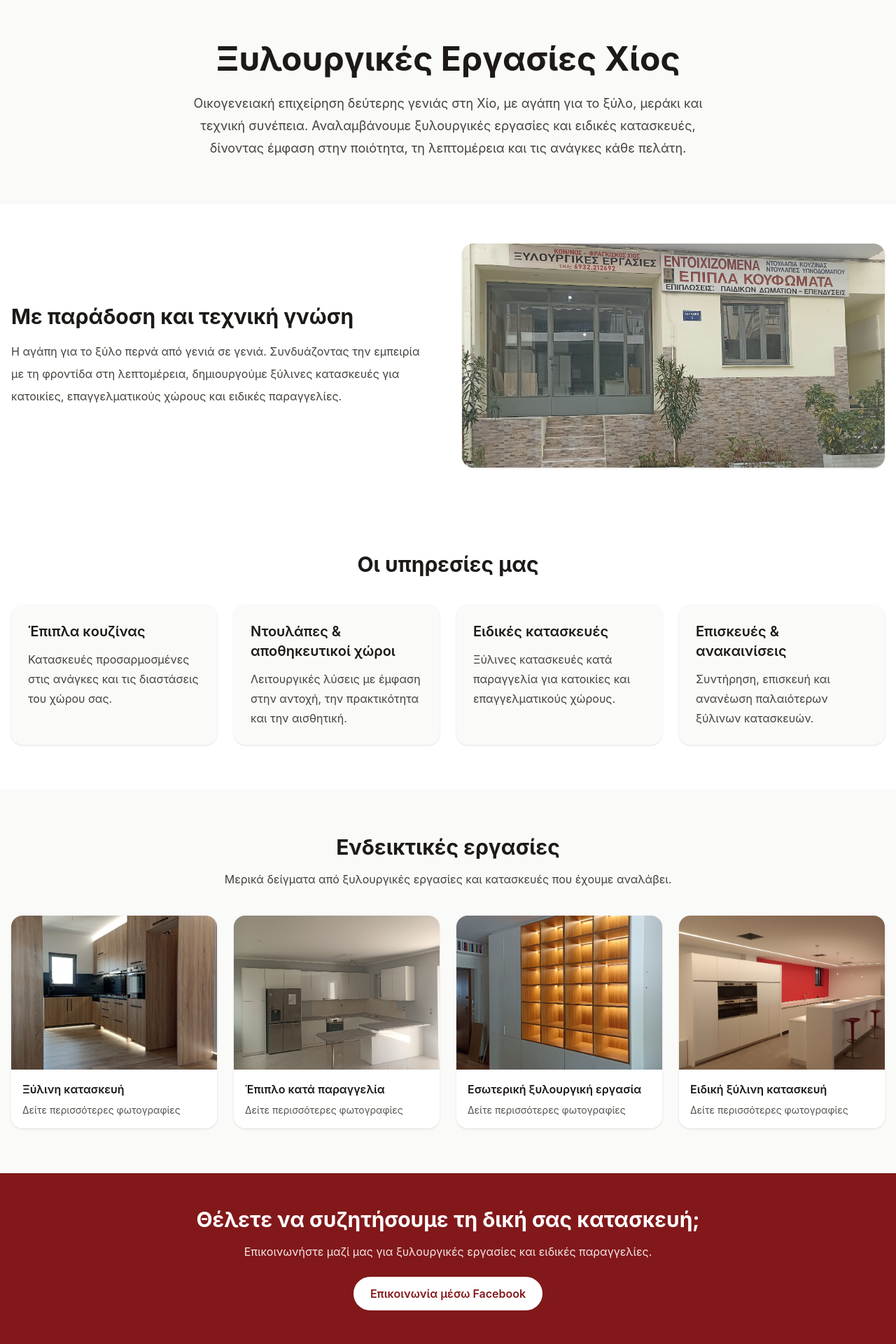
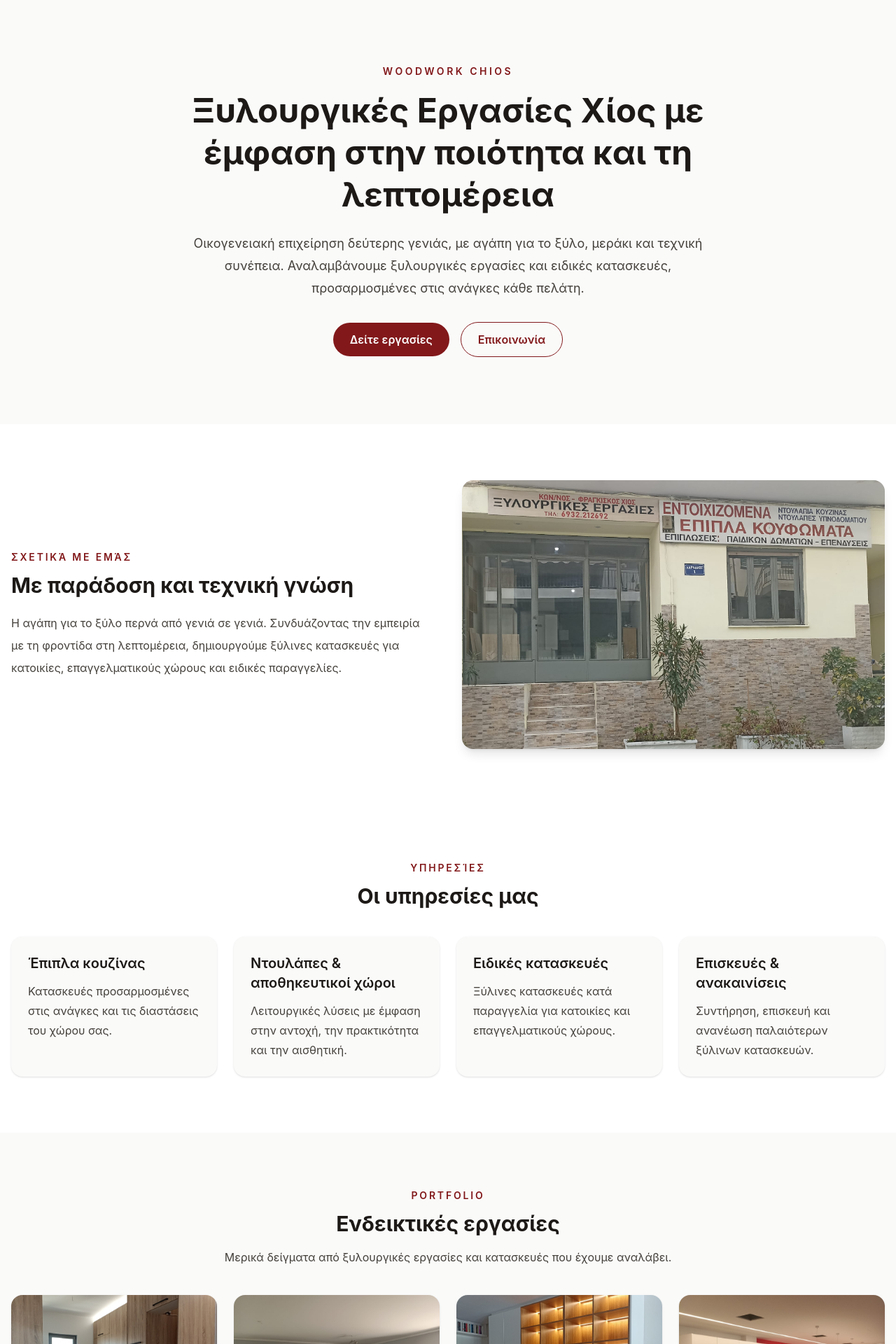
Before and after one commit to jroumpekas/woodwork-chios, a React (Vite) app: page / in a window 1280 px wide. Shown: the part 100-2020 px from the top of the page at 70% size. Built offline with nearby package versions, Linux system fonts and the light colour scheme.

Commit message:
style(homepage): improve section spacing and responsiveness

```diff
--- a/src/sections/AboutSection.tsx
+++ b/src/sections/AboutSection.tsx
@@ -2,14 +2,18 @@ import building from "../assets/building.jpg";
 
 const AboutSection = () => {
     return (
-        <section className="bg-white py-14">
-            <div className="container mx-auto px-4 grid md:grid-cols-2 gap-10 items-center">
+        <section className="bg-white py-14 md:py-20">
+            <div className="container mx-auto grid items-center gap-10 px-4 md:grid-cols-2">
                 <div>
-                    <h2 className="text-3xl font-bold mb-4">
+                    <p className="mb-3 text-sm font-semibold uppercase tracking-[0.2em] text-red-900">
+                        Σχετικά με εμάς
+                    </p>
+
+                    <h2 className="mb-5 text-2xl font-bold text-stone-900 md:text-3xl">
                         Με παράδοση και τεχνική γνώση
                     </h2>
 
-                    <p className="text-stone-700 leading-8">
+                    <p className="text-base leading-8 text-stone-700">
                         Η αγάπη για το ξύλο περνά από γενιά σε γενιά. Συνδυάζοντας την
                         εμπειρία με τη φροντίδα στη λεπτομέρεια, δημιουργούμε ξύλινες
                         κατασκευές για κατοικίες, επαγγελματικούς χώρους και ειδικές
@@ -17,11 +21,12 @@ const AboutSection = () => {
                     </p>
                 </div>
 
-                <div className="bg-stone-200 rounded-2xl overflow-hidden shadow">
+                <div className="overflow-hidden rounded-2xl bg-stone-200 shadow-lg">
                     <img
                         src={building}
-                        alt="Ξυλουργικές εργασίες"
-                        className="w-full h-[320px] object-cover"
+                        alt="Εργαστήριο ξυλουργικών εργασιών Χίος"
+                        className="h-64 w-full object-cover sm:h-80 md:h-96"
+                        loading="lazy"
                     />
                 </div>
             </div>
--- a/src/sections/ContactSection.tsx
+++ b/src/sections/ContactSection.tsx
@@ -1,24 +1,37 @@
 const ContactSection = () => {
     return (
-        <section className="bg-red-900 text-white py-12 text-center">
-            <div className="container mx-auto px-4">
-                <h2 className="text-3xl font-bold mb-4">
+        <section id="contact" className="bg-red-900 py-14 text-white md:py-20 scroll-mt-24">
+            <div className="container mx-auto px-4 text-center">
+                <p className="mb-3 text-sm font-semibold uppercase tracking-[0.2em] text-white/70">
+                    Επικοινωνία
+                </p>
+
+                <h2 className="mx-auto max-w-2xl text-2xl font-bold md:text-3xl">
                     Θέλετε να συζητήσουμε τη δική σας κατασκευή;
                 </h2>
 
-                <p className="mb-6 text-white/90">
-                    Επικοινωνήστε μαζί μας για ξυλουργικές εργασίες και ειδικές
-                    παραγγελίες.
+                <p className="mx-auto mt-4 max-w-2xl leading-8 text-white/90">
+                    Επικοινωνήστε μαζί μας για ξυλουργικές εργασίες, ειδικές παραγγελίες
+                    και κατασκευές προσαρμοσμένες στις ανάγκες σας.
                 </p>
 
+                <div className="mt-8 flex flex-col items-center justify-center gap-4 sm:flex-row">
                     <a
                         href="https://www.facebook.com/TO-DIKO-SOU-LINK"
                         target="_blank"
                         rel="noopener noreferrer"
-                    className="inline-block bg-white text-red-900 px-6 py-3 rounded-full font-semibold hover:bg-stone-100 transition"
+                        className="rounded-full bg-white px-6 py-3 font-semibold text-red-900 transition hover:bg-stone-100"
                     >
                         Επικοινωνία μέσω Facebook
                     </a>
+
+                    <a
+                        href="#works"
+                        className="rounded-full border border-white px-6 py-3 font-semibold text-white transition hover:bg-white hover:text-red-900"
+                    >
+                        Δείτε εργασίες
+                    </a>
+                </div>
             </div>
         </section>
     );
--- a/src/sections/GallerySection.tsx
+++ b/src/sections/GallerySection.tsx
@@ -1,34 +1,43 @@
 import { Link } from "react-router-dom";
-import {works} from "../data/work";
+import { works } from "../data/work";
 
 const GallerySection = () => {
     return (
-        <section className="container mx-auto px-4 py-16">
-            <h2 className="text-3xl font-bold text-center mb-4">
-                Ενδεικτικές εργασίες
-            </h2>
+        <section id="works" className="container mx-auto px-4 py-14 md:py-20 scroll-mt-24">
+            <div className="mx-auto mb-10 max-w-2xl text-center">
+                <p className="mb-3 text-sm font-semibold uppercase tracking-[0.2em] text-red-900">
+                    Portfolio
+                </p>
 
-            <p className="text-center text-stone-700 mb-10">
-                Μερικά δείγματα από ξυλουργικές εργασίες και κατασκευές που έχουμε
-                αναλάβει.
-            </p>
+                <h2 className="text-2xl font-bold text-stone-900 md:text-3xl">
+                    Ενδεικτικές εργασίες
+                </h2>
 
-            <div className="grid grid-cols-1 sm:grid-cols-2 md:grid-cols-4 gap-6">
+                <p className="mt-4 leading-7 text-stone-700">
+                    Μερικά δείγματα από ξυλουργικές εργασίες και κατασκευές που έχουμε αναλάβει.
+                </p>
+            </div>
+
+            <div className="grid grid-cols-1 gap-6 sm:grid-cols-2 lg:grid-cols-4">
                 {works.map((work) => (
                     <Link
                         key={work.slug}
                         to={`/works/${work.slug}`}
-                        className="bg-white rounded-2xl overflow-hidden shadow hover:shadow-lg transition no-underline text-stone-900"
+                        className="group overflow-hidden rounded-2xl bg-white shadow-sm transition hover:-translate-y-1 hover:shadow-lg"
                     >
                         <img
                             src={work.image}
                             alt={work.title}
-                            className="w-full h-[220px] object-cover"
+                            className="h-56 w-full object-cover transition duration-300 group-hover:scale-105"
+                            loading="lazy"
                         />
 
                         <div className="p-4">
-                            <h3 className="font-semibold">{work.title}</h3>
-                            <p className="text-sm text-stone-600 mt-2">
+                            <h3 className="font-semibold text-stone-900">
+                                {work.title}
+                            </h3>
+
+                            <p className="mt-2 text-sm text-stone-600">
                                 Δείτε περισσότερες φωτογραφίες
                             </p>
                         </div>
--- a/src/sections/HeroSection.tsx
+++ b/src/sections/HeroSection.tsx
@@ -1,16 +1,35 @@
 const HeroSection = () => {
     return (
-        <section className="container mx-auto px-4 py-16 text-center">
-            <h1 className="text-4xl md:text-5xl font-bold mb-6">
-                Ξυλουργικές Εργασίες Χίος
+        <section className="container mx-auto px-4 py-16 text-center md:py-24">
+            <p className="mb-4 text-sm font-semibold uppercase tracking-[0.25em] text-red-900">
+                Woodwork Chios
+            </p>
+
+            <h1 className="mx-auto max-w-4xl text-3xl font-bold leading-tight text-stone-900 sm:text-4xl md:text-5xl">
+                Ξυλουργικές Εργασίες Χίος με έμφαση στην ποιότητα και τη λεπτομέρεια
             </h1>
 
-            <p className="max-w-3xl mx-auto text-lg leading-8 text-stone-700">
-                Οικογενειακή επιχείρηση δεύτερης γενιάς στη Χίο, με αγάπη για το ξύλο,
+            <p className="mx-auto mt-6 max-w-3xl text-base leading-8 text-stone-700 md:text-lg">
+                Οικογενειακή επιχείρηση δεύτερης γενιάς, με αγάπη για το ξύλο,
                 μεράκι και τεχνική συνέπεια. Αναλαμβάνουμε ξυλουργικές εργασίες και
-                ειδικές κατασκευές, δίνοντας έμφαση στην ποιότητα, τη λεπτομέρεια και
-                τις ανάγκες κάθε πελάτη.
+                ειδικές κατασκευές, προσαρμοσμένες στις ανάγκες κάθε πελάτη.
             </p>
+
+            <div className="mt-8 flex flex-col items-center justify-center gap-4 sm:flex-row">
+                <a
+                    href="#works"
+                    className="rounded-full bg-red-900 px-6 py-3 font-semibold text-white transition hover:bg-red-800"
+                >
+                    Δείτε εργασίες
+                </a>
+
+                <a
+                    href="#contact"
+                    className="rounded-full border border-red-900 px-6 py-3 font-semibold text-red-900 transition hover:bg-red-50"
+                >
+                    Επικοινωνία
+                </a>
+            </div>
         </section>
     );
 };
--- a/src/sections/ServiceSection.tsx
+++ b/src/sections/ServiceSection.tsx
@@ -2,26 +2,32 @@ import { services } from "../data/services";
 
 const ServicesSection = () => {
     return (
-        <section className="bg-white py-16">
+        <section id="services" className="bg-white py-14 md:py-20 scroll-mt-24">
             <div className="container mx-auto px-4">
-                <h2 className="text-3xl font-bold text-center mb-10">
-                    Οι υπηρεσίες μας
-                </h2>
+                <div className="mx-auto mb-10 max-w-2xl text-center">
+                    <p className="mb-3 text-sm font-semibold uppercase tracking-[0.2em] text-red-900">
+                        Υπηρεσίες
+                    </p>
 
-                <div className="grid grid-cols-1 md:grid-cols-4 gap-6">
+                    <h2 className="text-2xl font-bold text-stone-900 md:text-3xl">
+                        Οι υπηρεσίες μας
+                    </h2>
+                </div>
+
+                <div className="grid grid-cols-1 gap-6 sm:grid-cols-2 lg:grid-cols-4">
                     {services.map((service) => (
-                        <div
+                        <article
                             key={service.title}
-                            className="bg-stone-50 p-6 rounded-2xl shadow"
+                            className="rounded-2xl bg-stone-50 p-6 shadow-sm transition hover:-translate-y-1 hover:shadow-md"
                         >
-                            <h3 className="text-xl font-semibold mb-3">
+                            <h3 className="mb-3 text-xl font-semibold text-stone-900">
                                 {service.title}
                             </h3>
 
-                            <p className="text-stone-700 leading-7">
+                            <p className="leading-7 text-stone-700">
                                 {service.description}
                             </p>
-                        </div>
+                        </article>
                     ))}
                 </div>
             </div>
```
Lines whose indentation alone changed are shown as unchanged.
